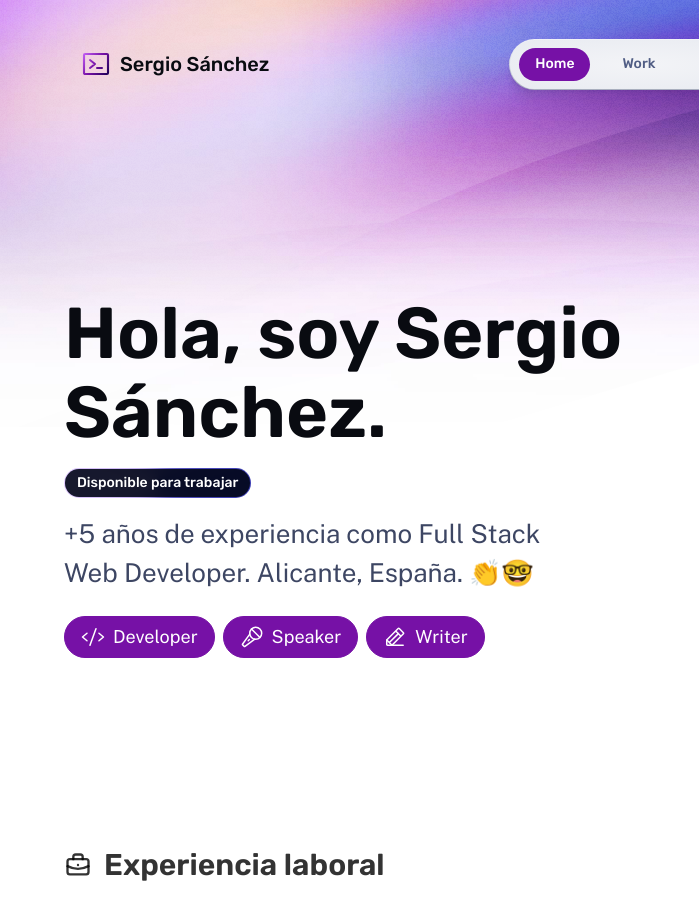
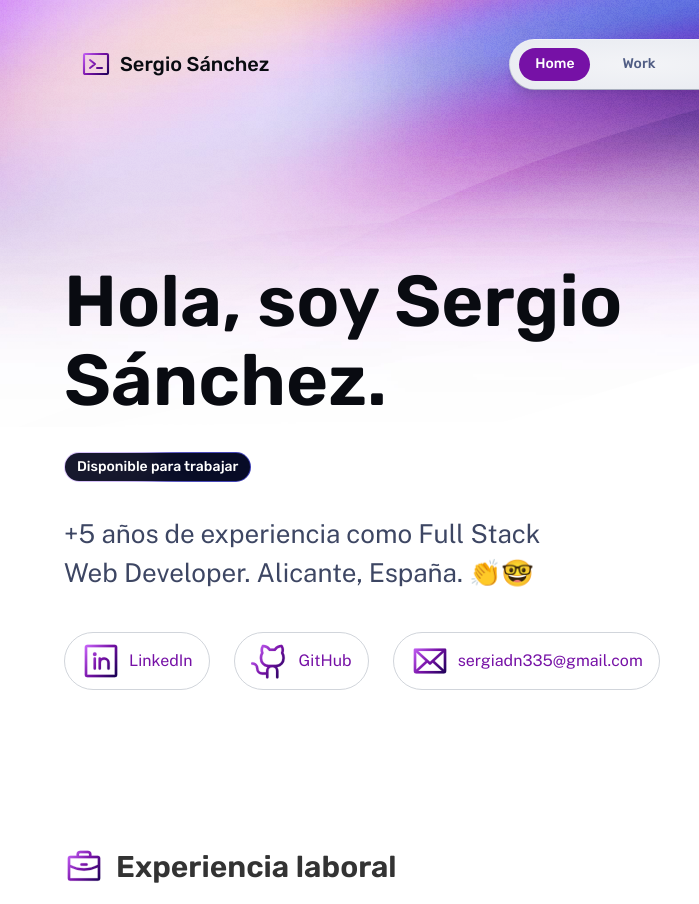
Before and after one commit to Sergi335/portfolio, an Astro site: page / in a window 1280 px wide. Shown: the top 904 px of the page, 0-699 px from the left. Built offline with nearby package versions, Linux system fonts and the light colour scheme; Astro itself is replaced by a stand-in of ours.

Commit message:
viewtransitions

```diff
--- a/src/components/BriefCaseIcon.astro
+++ /dev/null
@@ -1,15 +0,0 @@
-<svg
-  {...Astro.props}
-  width="24"
-  height="24"
-  viewBox="0 0 24 24"
-  stroke-width="2"
-  stroke="currentColor"
-  fill="none"
-  stroke-linecap="round"
-  stroke-linejoin="round"
-  ><path stroke="none" d="M0 0h24v24H0z" fill="none"></path><path
-    d="M3 7m0 2a2 2 0 0 1 2 -2h14a2 2 0 0 1 2 2v9a2 2 0 0 1 -2 2h-14a2 2 0 0 1 -2 -2z"
-  ></path><path d="M8 7v-2a2 2 0 0 1 2 -2h4a2 2 0 0 1 2 2v2"></path><path
-    d="M12 12l0 .01"></path><path d="M3 13a20 20 0 0 0 18 0"></path></svg
->
--- a/src/components/Hero.astro
+++ b/src/components/Hero.astro
@@ -9,9 +9,9 @@ interface Props {
 const { align = 'center', tagline, title } = Astro.props;
 ---
 
-<div class:list={['hero stack gap-4', align]}>
-	<div class="stack gap-4">
-		<h1 class="title flex flex-col text-[38px] items-start gap-4">{title}<Badge>Disponible para trabajar</Badge></h1>
+<div class:list={['hero stack gap-8', align]}>
+	<div class="stack gap-8">
+		<h1 class="title flex flex-col text-[38px] items-start gap-8">{title}{Astro.url.pathname === '/' && <Badge>Disponible para trabajar</Badge>}</h1>
 		{tagline && <p class="tagline text-balance">{tagline}</p>}
 	</div>
 	<slot />
--- a/src/components/IconPaths.ts
+++ b/src/components/IconPaths.ts
@@ -35,4 +35,8 @@ export const iconPaths = {
 	'linkedin-logo': `<rect width="184" height="184" x="36" y="36" fill="none" stroke-linecap="round" stroke-linejoin="round" stroke-width="16" rx="8"/><path fill="none" stroke-linecap="round" stroke-linejoin="round" stroke-width="16" d="M120 112v64m-32-64v64m32-36a28 28 0 0 1 56 0v36"/><circle stroke="none" cx="88" cy="80" r="12"/>`,
 	'instagram-logo': `<circle cx="128" cy="128" r="40" fill="none" stroke-miterlimit="10" stroke-width="16"/><rect width="184" height="184" x="36" y="36" fill="none" stroke-linecap="round" stroke-linejoin="round" stroke-width="16" rx="48"/><circle cx="180" cy="76" r="12" stroke="none" />`,
 	'tiktok-logo': `<path fill="none" stroke-linecap="round" stroke-linejoin="round" stroke-width="16" d="M168 106a96 96 0 0 0 56 18V84a56 56 0 0 1-56-56h-40v128a28 28 0 1 1-40-25V89a68 68 0 1 0 80 67Z"/>`,
+	'github': `<path d="M208.31,75.68A59.78,59.78,0,0,0,202.93,28,8,8,0,0,0,196,24a59.75,59.75,0,0,0-48,24H124A59.75,59.75,0,0,0,76,24a8,8,0,0,0-6.93,4,59.78,59.78,0,0,0-5.38,47.68A58.14,58.14,0,0,0,56,104v8a56.06,56.06,0,0,0,48.44,55.47A39.8,39.8,0,0,0,96,192v8H72a24,24,0,0,1-24-24A40,40,0,0,0,8,136a8,8,0,0,0,0,16,24,24,0,0,1,24,24,40,40,0,0,0,40,40H96v16a8,8,0,0,0,16,0V192a24,24,0,0,1,48,0v40a8,8,0,0,0,16,0V192a39.8,39.8,0,0,0-8.44-24.53A56.06,56.06,0,0,0,216,112v-8A58.14,58.14,0,0,0,208.31,75.68ZM200,112a40,40,0,0,1-40,40H112a40,40,0,0,1-40-40v-8a41.74,41.74,0,0,1,6.9-22.48A8,8,0,0,0,80,73.83a43.81,43.81,0,0,1,.79-33.58,43.88,43.88,0,0,1,32.32,20.06A8,8,0,0,0,119.82,64h32.35a8,8,0,0,0,6.74-3.69,43.87,43.87,0,0,1,32.32-20.06A43.81,43.81,0,0,1,192,73.83a8.09,8.09,0,0,0,1,7.65A41.72,41.72,0,0,1,200,104Z"></path>`,
+	'linkedin': `<path d="M216,24H40A16,16,0,0,0,24,40V216a16,16,0,0,0,16,16H216a16,16,0,0,0,16-16V40A16,16,0,0,0,216,24Zm0,192H40V40H216V216ZM96,112v64a8,8,0,0,1-16,0V112a8,8,0,0,1,16,0Zm88,28v36a8,8,0,0,1-16,0V140a20,20,0,0,0-40,0v36a8,8,0,0,1-16,0V112a8,8,0,0,1,15.79-1.78A36,36,0,0,1,184,140ZM100,84A12,12,0,1,1,88,72,12,12,0,0,1,100,84Z"></path>`,
+	'email': `<path d="M224,48H32a8,8,0,0,0-8,8V192a16,16,0,0,0,16,16H216a16,16,0,0,0,16-16V56A8,8,0,0,0,224,48Zm-96,85.15L52.57,64H203.43ZM98.71,128,40,181.81V74.19Zm11.84,10.85,12,11.05a8,8,0,0,0,10.82,0l12-11.05,58,53.15H52.57ZM157.29,128,216,74.18V181.82Z"></path>`,
+	'briefcase': `<path d="M216,56H176V48a24,24,0,0,0-24-24H104A24,24,0,0,0,80,48v8H40A16,16,0,0,0,24,72V200a16,16,0,0,0,16,16H216a16,16,0,0,0,16-16V72A16,16,0,0,0,216,56ZM96,48a8,8,0,0,1,8-8h48a8,8,0,0,1,8,8v8H96ZM216,72v41.61A184,184,0,0,1,128,136a184.07,184.07,0,0,1-88-22.38V72Zm0,128H40V131.64A200.19,200.19,0,0,0,128,152a200.25,200.25,0,0,0,88-20.37V200ZM104,112a8,8,0,0,1,8-8h32a8,8,0,0,1,0,16H112A8,8,0,0,1,104,112Z"></path>`
 };
--- /dev/null
+++ b/src/components/SocialPill.astro
@@ -0,0 +1,17 @@
+<a
+  class={`
+  bg-white/5
+    border dark:border-white/10 border-gray-300 rounded-full
+    flex justify-center items-center gap-x-2
+    py-1 px-2 md:py-2 md:px-4
+    text-xs md:text-base
+    text-[var(--link-color)]
+    transition
+    hover:scale-110 hover:bg-white/10
+  `}
+  {...Astro.props}
+  target="_blank"
+  rel="noopener noreferrer"
+>
+  <slot />
+</a>
--- a/src/components/ThemeToggle.astro
+++ b/src/components/ThemeToggle.astro
@@ -81,13 +81,19 @@ import Icon from './Icon.astro';
 			};
 
 			// Toggle the theme when a user clicks the button.
-			button.addEventListener('click', () => setTheme(!this.isDark()));
-
+			button.addEventListener('click', () => {
+				setTheme(!this.isDark());
+				localStorage.setItem('theme', this.isDark() ? 'dark' : 'light');
+			})
+			document.addEventListener("astro:after-swap", () => setTheme(this.isDark()));
 			// Initialize button state to reflect current theme.
 			setTheme(this.isDark());
 		}
 
 		isDark() {
+			if (localStorage.getItem('theme') === 'dark') {
+				return true;
+			}
 			return document.documentElement.classList.contains('theme-dark');
 		}
 	}
--- a/src/layouts/BaseLayout.astro
+++ b/src/layouts/BaseLayout.astro
@@ -6,6 +6,7 @@
 import MainHead from '../components/MainHead.astro';
 import Nav from '../components/Nav.astro';
 import Footer from '../components/Footer.astro';
+import { ViewTransitions } from 'astro:transitions';
 
 interface Props {
 	title?: string | undefined;
@@ -18,6 +19,7 @@ const { title, description } = Astro.props;
 <html lang="en">
 	<head>
 		<MainHead title={title} description={description} />
+		<ViewTransitions />
 	</head>
 	<body>
 		<div class="stack backgrounds">
--- a/src/pages/experience/[...slug].astro
+++ b/src/pages/experience/[...slug].astro
@@ -32,7 +32,7 @@ const { Content } = await entry.render();
 		<div class="stack gap-15">
 			<header>
 				<div class="wrapper stack gap-2">
-					<a class="back-link" href="/work/"><Icon icon="arrow-left" /> Work</a>
+					<a class="back-link" href="/"><Icon icon="arrow-left" /> Back</a>
 					<Hero title={entry.data.title} align="start">
 						<div class="details">
 							<div class="tags">
--- a/src/pages/index.astro
+++ b/src/pages/index.astro
@@ -11,8 +11,8 @@ import Hero from '../components/Hero.astro';
 import Icon from '../components/Icon.astro';
 import Pill from '../components/Pill.astro';
 import Badge from '../components/Badge.astro';
-import BriefCaseIcon from '../components/BriefCaseIcon.astro';
 import PortfolioPreview from '../components/PortfolioPreview.astro';
+import SocialPill from '../components/SocialPill.astro';
 
 // Page section components
 import ContactCTA from '../components/ContactCTA.astro';
@@ -26,6 +26,7 @@ const projects = (await getCollection('work'))
 
 // Full Astro Component Syntax:
 // https://docs.astro.build/core-concepts/astro-components/
+
 ---
 
 <BaseLayout>
@@ -38,9 +39,18 @@ const projects = (await getCollection('work'))
 					align="start"
 				>
 					<div class="roles">
-						<Pill><Icon icon="code" size="1.33em" /> Developer</Pill>
-						<Pill><Icon icon="microphone-stage" size="1.33em" /> Speaker</Pill>
-						<Pill><Icon icon="pencil-line" size="1.33em" /> Writer</Pill>
+						<SocialPill href="https://linkedin.com/in/sergio-sánchez-dev">
+							<Icon icon="linkedin" color="var(--accent-regular)" size="2.5rem" gradient />
+							LinkedIn
+						</SocialPill>
+						<SocialPill href="https://github.com/sergi335">
+							<Icon icon="github" color="var(--accent-regular)" size="2.5rem" gradient />
+							GitHub
+						</SocialPill>
+						<SocialPill href="mailto:sergiadn335@gmail.com">
+							<Icon icon="email" color="var(--accent-regular)" size="2.5rem" gradient />
+							sergiadn335@gmail.com
+						  </SocialPill>
 					</div>
 				</Hero>
 
@@ -55,13 +65,13 @@ const projects = (await getCollection('work'))
 				<h2
 					class="text-3xl font-semibold mb-6 flex gap-x-3 items-center text-black/80 dark:text-white/80"
 				>
-					<BriefCaseIcon class="size-7" />
+					<Icon icon="briefcase" color="var(--accent-regular)" size="2.5rem" gradient />
 					Experiencia laboral
 				</h2>
 				<Experience />
 			</section>
 
-			<Skills />
+			<!-- <Skills /> -->
 		</div>
 
 		<main class="wrapper stack gap-20 lg:gap-48">
@@ -149,7 +159,7 @@ const projects = (await getCollection('work'))
 		.roles {
 			margin-top: 0.5rem;
 			display: flex;
-			gap: 0.5rem;
+			gap: 1.5rem;
 		}
 
 		.hero img {
```
